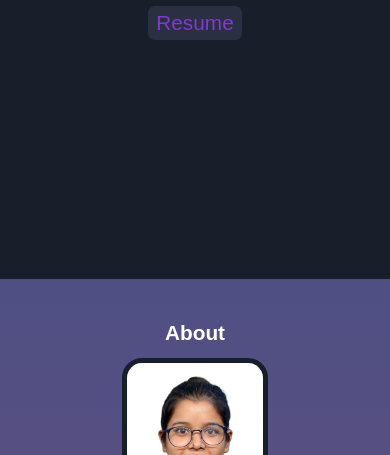
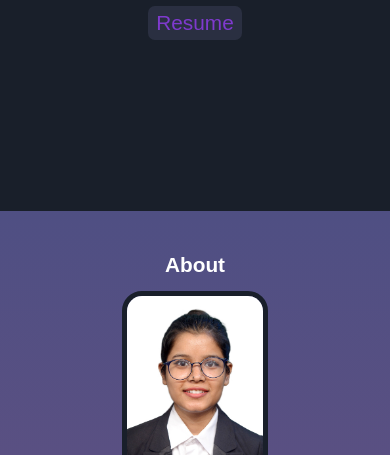
Before and after one commit to Mohima24/Mohima24.github.io, a plain HTML site: page index.html in a window 390 px wide. Shown: the part 389-844 px from the top of the page. Drawn offline with Linux system fonts and the light colour scheme; a script that the page names is missing.

Commit message:
home height

```diff
--- a/style.css
+++ b/style.css
@@ -566,7 +566,7 @@ margin-top: 5%;
     #home{
         width: 80%;
         margin-top: 24%;
-        height: 68vh;
+        height: 60vh;
     }
     #home h1{
         font-size: 1.3rem;
```
